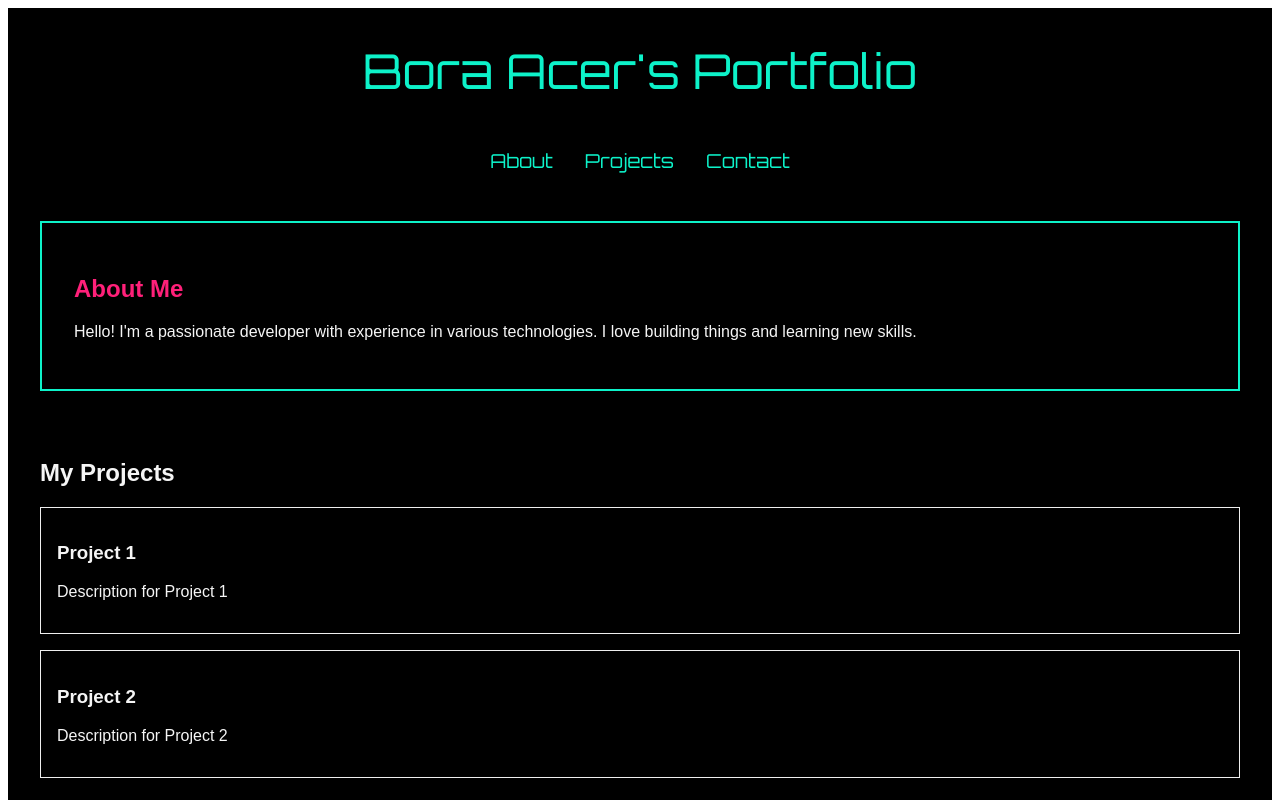
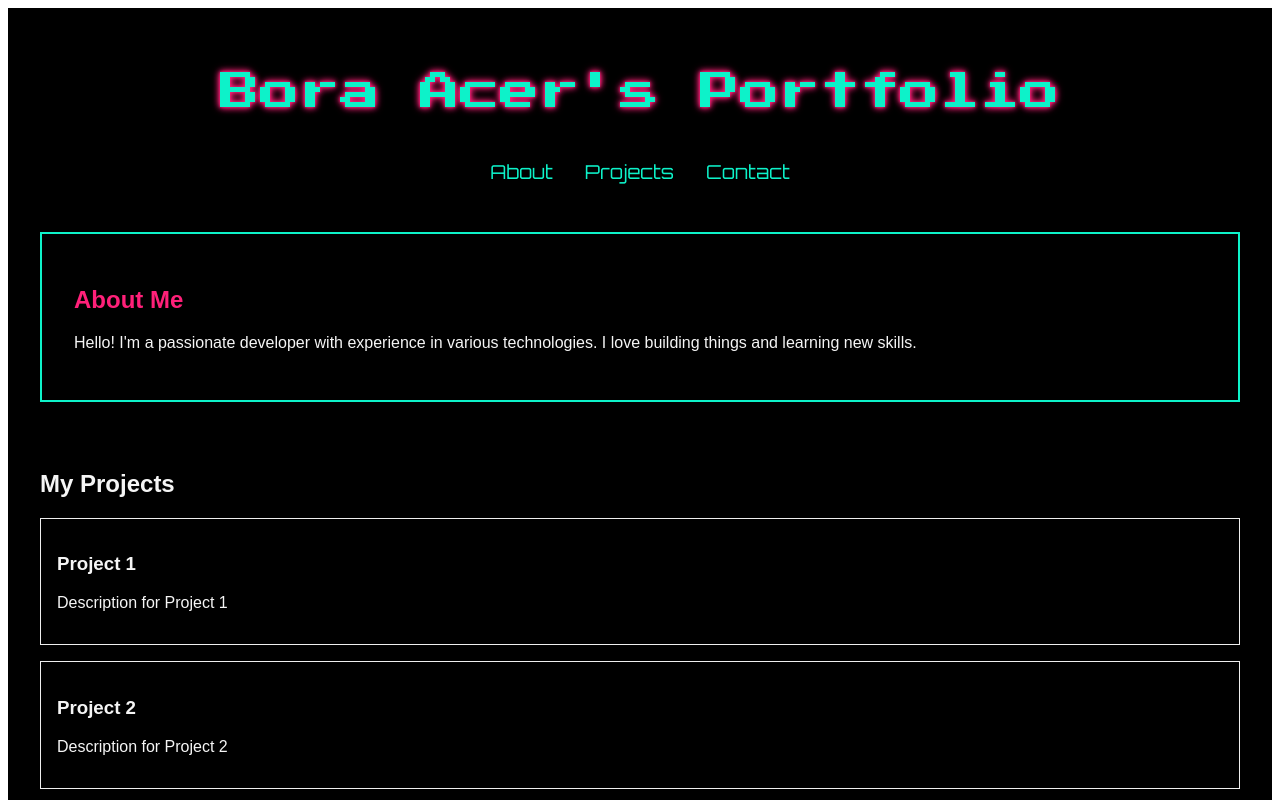
Before and after one commit to boraacer/Portfolio-Website, a SvelteKit app: page / in a window 1280 px wide. Shown: the top 800 px of the page. Built offline with nearby package versions, Linux system fonts and the light colour scheme.

Commit message:
added a line under nav elements when hovered over

```diff
--- a/src/routes/+page.svelte
+++ b/src/routes/+page.svelte
@@ -16,6 +16,10 @@
 </script>
 
 <link href="https://fonts.googleapis.com/css2?family=Orbitron&display=swap" rel="stylesheet" />
+<link
+	href="https://fonts.googleapis.com/css2?family=Press+Start+2P&display=swap"
+	rel="stylesheet"
+/>
 
 <body
 	on:mousemove={handleMouseMove}
@@ -70,10 +74,13 @@
 	}
 	.title {
 		text-align: center;
-		font-size: 3rem;
+		font-family: 'Press Start 2P', cursive;
+		font-size: 2.5rem; /* Adjusted size for better appearance with this font */
 		color: #0df2c9; /* Neon cyan color for the title */
-		padding-top: 2rem;
-		margin-bottom: 2rem; /* Space between the title and the navbar */
-		font-family: 'Orbitron', sans-serif; /* Using Orbitron font */
+		padding-top: 4rem;
+		margin-bottom: 2rem;
+        text-shadow: 0 0 3px #ff2079, 0 0 6px #ff2079, 0 0 9px #ff2079;
+        user-select: none;
 	}
+
 </style>
--- a/src/routes/Navbar.svelte
+++ b/src/routes/Navbar.svelte
@@ -24,14 +24,35 @@
         z-index: 10; /* Ensures the navbar is above other elements */
         position: relative;
     }
+
     a {
         color: #0df2c9; /* Neon cyan color */
         margin: 0 1rem;
         text-decoration: none;
-		transition: color 0.3s ease;
         font-size: 1.2rem; /* Optionally, adjust font size for better readability */
+        position: relative; /* Required for positioning ::after pseudo-element */
     }
+
+    a::after {
+        content: '';
+        display: block;
+        position: absolute;
+        bottom: 0;
+        left: 0;
+        width: 100%;
+        height: 2px; /* Line height when not hovering */
+        background-color: #0df2c9; /* Neon cyan color for the line */
+        transform: scaleX(0); /* Initially hidden */
+        transform-origin: 0 50%;
+        transition: transform 0.3s ease-in-out; /* Add a transition effect */
+    }
+
     a:hover {
         color: #ff2079; /* Neon pink color on hover */
+        text-shadow: 0 0 1px #ff2079; /* Neon purple shadow on hover */
+    }
+
+    a:hover::after {
+        transform: scaleX(1); /* Fully visible line on hover */
     }
 </style>
```
Lines whose indentation alone changed are shown as unchanged.
